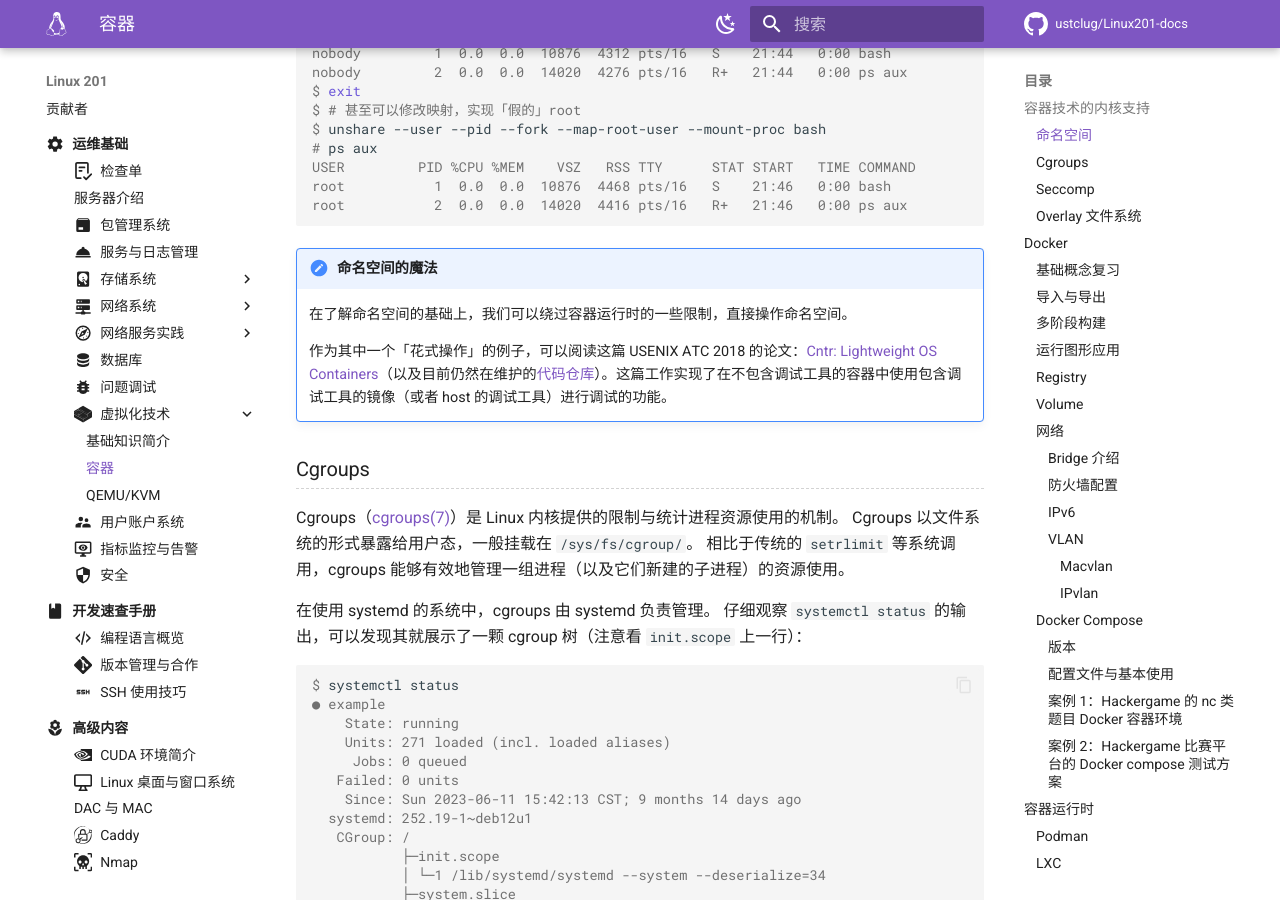
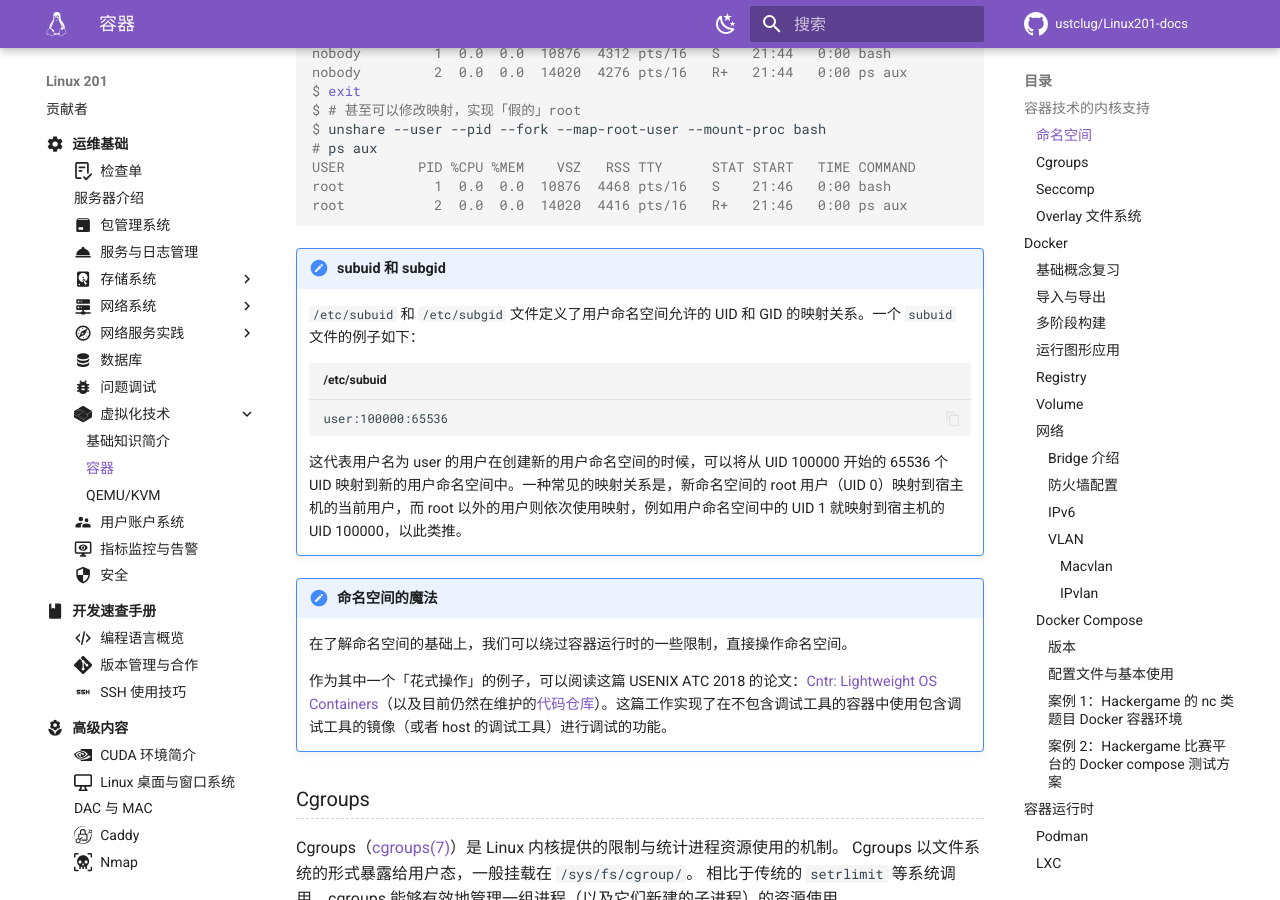
Before and after one commit to ustclug/Linux201-docs, an MkDocs documentation site: the page built from docs/ops/virtualization/container.md, in a window 1280 px wide and 900 px high, scrolled down 2265 px. Built offline with MkDocs 1.6.1 and Material for MkDocs 9.7.7, drawn with Linux system fonts in a browser that asks for light colours; comment, search, counter and statistics services are not loaded.

Commit message:
ops/virtualization: subuid & subgid

````diff
--- a/docs/ops/virtualization/container.md
+++ b/docs/ops/virtualization/container.md
@@ -105,6 +105,16 @@ USER         PID %CPU %MEM    VSZ   RSS TTY      STAT START   TIME COMMAND
 root           1  0.0  0.0  10876  4468 pts/16   S    21:46   0:00 bash
 root           2  0.0  0.0  14020  4416 pts/16   R+   21:46   0:00 ps aux
 ```
+
+!!! note "subuid 和 subgid"
+
+    `/etc/subuid` 和 `/etc/subgid` 文件定义了用户命名空间允许的 UID 和 GID 的映射关系。一个 `subuid` 文件的例子如下：
+
+    ```text title="/etc/subuid"
+    user:100000:65536
+    ```
+
+    这代表用户名为 user 的用户在创建新的用户命名空间的时候，可以将从 UID 100000 开始的 65536 个 UID 映射到新的用户命名空间中。一种常见的映射关系是，新命名空间的 root 用户（UID 0）映射到宿主机的当前用户，而 root 以外的用户则依次使用映射，例如用户命名空间中的 UID 1 就映射到宿主机的 UID 100000，以此类推。
 
 !!! note "命名空间的魔法"
 
````
